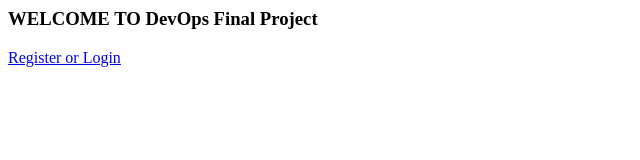
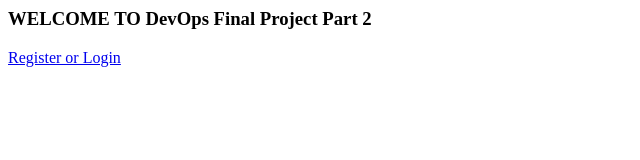
Before and after one commit to P-priyanka/DevOps_Jenkins, a plain HTML site: page index.html in a window 1280 px wide. Shown: the full height of the page, 0-640 px from the left. Drawn offline with Linux system fonts and the light colour scheme.

Commit message:
Update index.html

```diff
--- a/index.html
+++ b/index.html
@@ -1,5 +1,5 @@
 <body>
-    <h3> WELCOME TO DevOps Final Project</h3>
+    <h3> WELCOME TO DevOps Final Project Part 2</h3>
     <p>
     <a href="login.html">Register or Login </a></p>
 </body>
```
